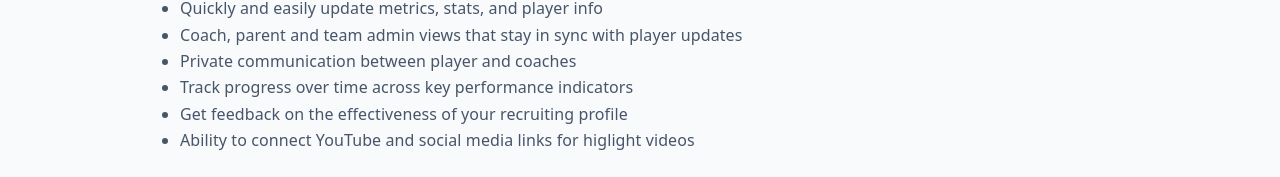
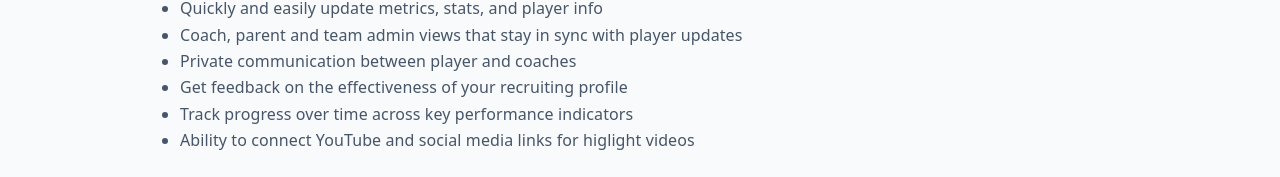
Before and after one commit to mattblittle-create/scoutline-beta, a Next.js app: page /recruiting-journey in a window 1280 px wide. Shown: the part 765-942 px from the top of the page. Built offline with nearby package versions, Linux system fonts and the light colour scheme.

Commit message:
Update page.tsx

```diff
--- a/app/recruiting-journey/page.tsx
+++ b/app/recruiting-journey/page.tsx
@@ -26,8 +26,8 @@ export default function RecruitingJourneyPage() {
           <li>Quickly and easily update metrics, stats, and player info</li>
           <li>Coach, parent and team admin views that stay in sync with player updates</li>
           <li>Private communication between player and coaches</li>
+          <li>Get feedback on the effectiveness of your recruiting profile</li>
           <li>Track progress over time across key performance indicators</li>
-          <li>Get feedback on the effectiveness of your recruiting profile</li>
           <li>Ability to connect YouTube and social media links for higlight videos</li>
         </ul>
       </main>
```
